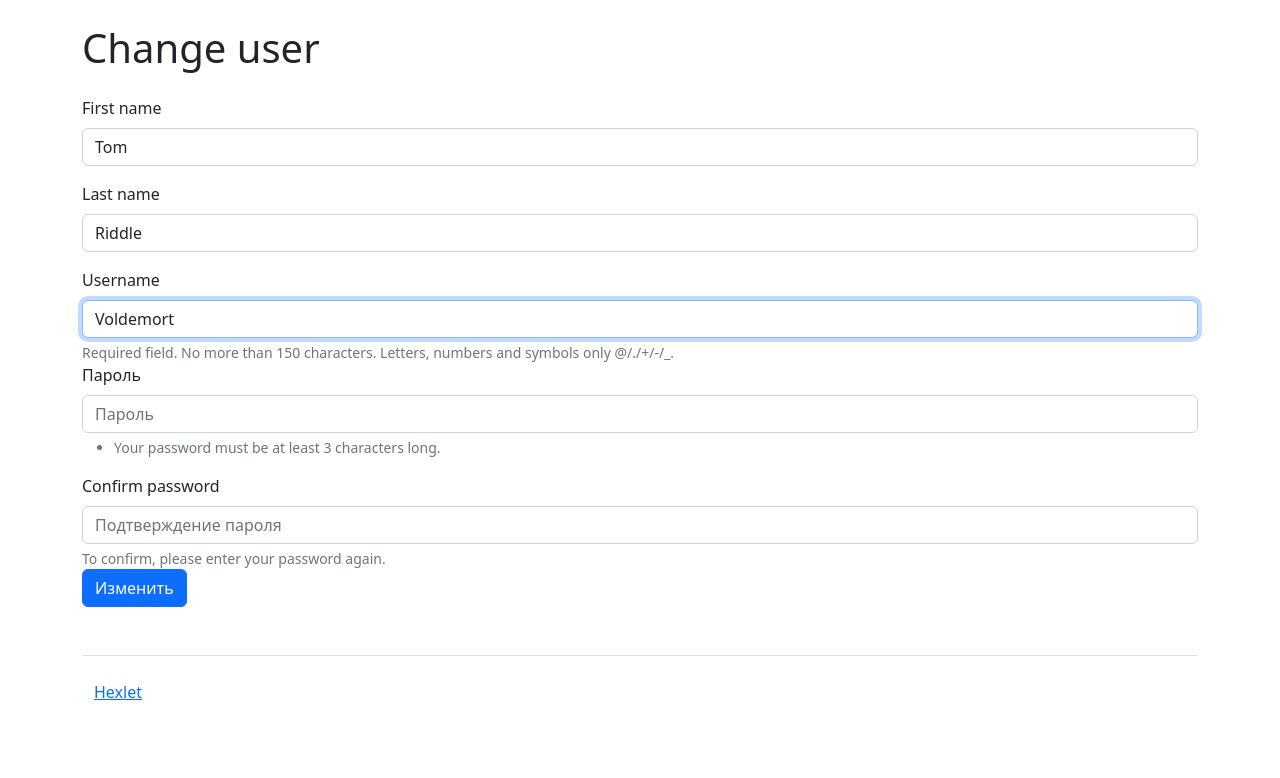
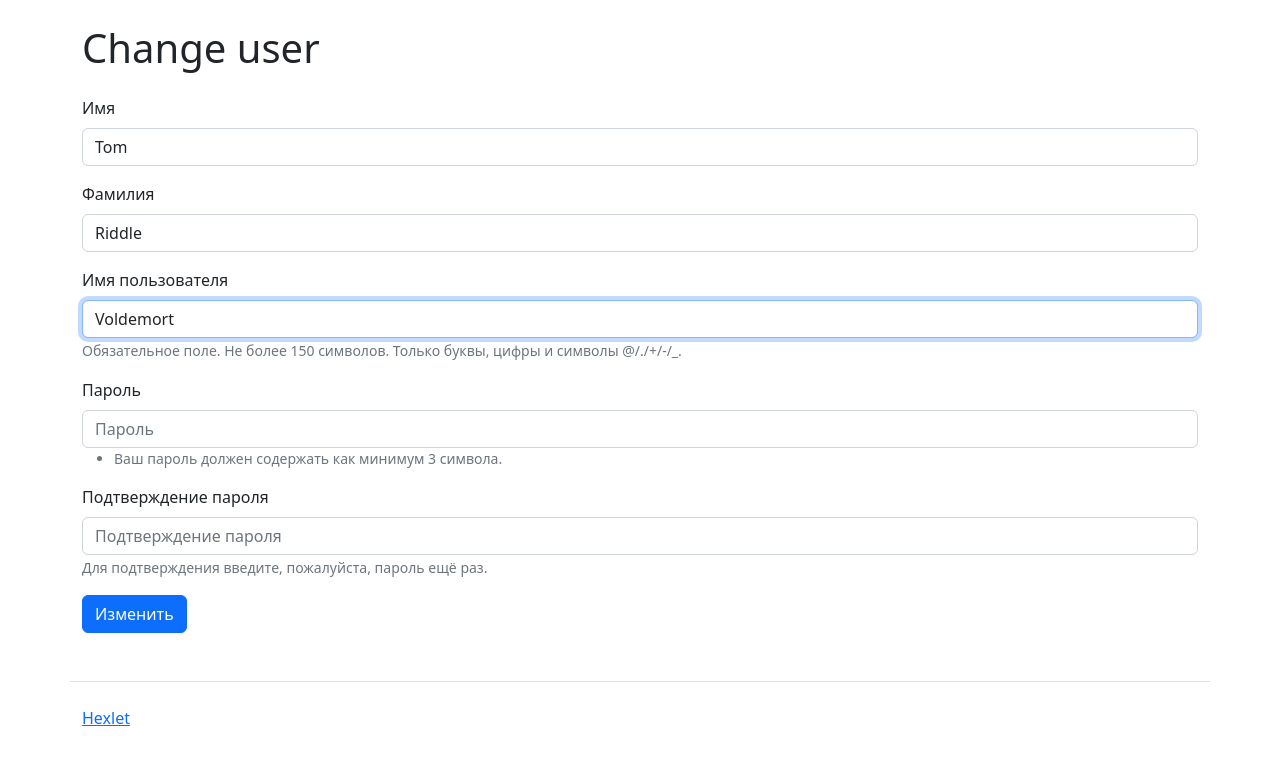
Before and after one commit to alenavino/python-project-52, a Django app: page /users/1/update/ in a window 1280 px wide. Shown: the part 58-836 px from the top of the page. Before the commit the page ends 758 px from the top, so only its background shows below. Run offline with Django 5.2, Linux system fonts and the light colour scheme; a user stored in the database is signed in; data comes from the database, SQL or seed files in the repository; some libraries are stand-ins or nearby versions.

Commit message:
fix mistakes

```diff
--- a/task_manager/fixtures/test_user.json
+++ b/task_manager/fixtures/test_user.json
@@ -7,7 +7,7 @@
         "last_name": "Riddle",
         "username": "Voldemort",
         "password": "AvadaKedavra",
-        "created_at": "2024-01-01 00:00"
+        "date_joined": "2024-01-01 00:00"
       }
     },
     {
@@ -18,7 +18,7 @@
         "last_name": "Lestrange",
         "username": "Bella",
         "password": "AvadaKedavra",
-        "created_at": "2024-01-01 00:00"
+        "date_joined": "2024-01-01 00:00"
       }
     }
   ]
--- a/task_manager/templates/users/create.html
+++ b/task_manager/templates/users/create.html
@@ -11,11 +11,8 @@
 </h1>
 
 <form method="post">
-    <input type="hidden" name="csrfmiddlewaretoken" value="oo218S5HUgW2XJNWs5tJxItlydeEI0CTDAmVtKx8synagnz7GVf9xQheQmYILRHW">
-    <div class="mb-3"><label class="form-label" for="id_first_name">{% trans 'First name' %}</label><input type="text" name="first_name" maxlength="150" class="form-control" placeholder="Имя" required id="id_first_name"></div><div class="mb-3"><label class="form-label" for="id_last_name">{% trans 'Last name' %}</label><input type="text" name="last_name" maxlength="150" class="form-control" placeholder="Фамилия" required id="id_last_name"></div><div class="mb-3"><label class="form-label" for="id_username">{% trans 'Username' %}</label><input type="text" name="username" maxlength="150" autofocus class="form-control" placeholder="Имя пользователя" required aria-describedby="id_username_helptext" id="id_username"><div class="form-text">{% trans 'Required field. No more than 150 characters. Letters, numbers and symbols only' %} @/./+/-/_.</div>
-    <div class="mb-3"><label class="form-label" for="id_password1">{% trans 'Password' %}</label><input type="password" name="password1" autocomplete="new-password" class="form-control" placeholder="Пароль" required aria-describedby="id_password1_helptext" id="id_password1"><div class="form-text"><ul><li>{% trans 'Your password must be at least 3 characters long.' %}</li></ul></div>
-    <div class="mb-3"><label class="form-label" for="id_password2">{% trans 'Confirm password' %}</label><input type="password" name="password2" autocomplete="new-password" class="form-control" placeholder="Подтверждение пароля" required aria-describedby="id_password2_helptext" id="id_password2"><div class="form-text">{% trans 'To confirm, please enter your password again.' %}</div>
     {% csrf_token %}
+    {% bootstrap_form form %}
     <input class="btn btn-primary" type="submit" value="Зарегистрировать">
 </form>
 
--- a/task_manager/templates/users/delete.html
+++ b/task_manager/templates/users/delete.html
@@ -13,7 +13,6 @@
 
 <p>{% trans 'Are you sure you want to delete the' %} {{ user.first_name }} {{ user.last_name }}?</p>
 <form method="post">
-  <input type="hidden" name="csrfmiddlewaretoken" value="8j9MS3kbW5Znilzb48Iv5wQVmT7vYzEOjl5M0pXFfOJoYjKcUOooYN2onJwnYaQx">
   {% csrf_token %}
   <input class="btn btn-danger" type="submit" value="{% trans 'Yes, delete' %}">
 </form>
--- a/task_manager/templates/users/index.html
+++ b/task_manager/templates/users/index.html
@@ -2,9 +2,6 @@
 
 {% load django_bootstrap5 %}
 {% load i18n %}
-
-{% bootstrap_css %}
-{% bootstrap_javascript %}
 
 {% block container %}
 <h1 class="my-4">
@@ -28,7 +25,7 @@
           <td>{{ user.id }}</td>
           <td>{{ user.username }}</td>
           <td>{{ user.first_name }} {{ user.last_name }}</td>
-          <td>{{ user.created_at }}</td>
+          <td>{{ user.date_joined }}</td>
           <td>
             <a href="/users/{{ user.id }}/update/">Изменить</a>
             <br>
--- a/task_manager/templates/users/update.html
+++ b/task_manager/templates/users/update.html
@@ -11,12 +11,9 @@
 {% trans 'Change user' %}
 </h1>
 
-<form method="post">
-    <input type="hidden" name="csrfmiddlewaretoken" value="HwHGJ1BDhvXwDfYDvTYw0dkk2W7FUhcASyDGRne7AeHxjd9ElzEpTuwN3MwxUSoj">
-    <div class="mb-3"><label class="form-label" for="id_first_name">{% trans 'First name' %}</label><input type="text" name="first_name" value="{{ user.first_name}}" maxlength="150" class="form-control" placeholder="Имя" required id="id_first_name"></div><div class="mb-3"><label class="form-label" for="id_last_name">{% trans 'Last name' %}</label><input type="text" name="last_name" value="{{ user.last_name }}" maxlength="150" class="form-control" placeholder="Фамилия" required id="id_last_name"></div><div class="mb-3"><label class="form-label" for="id_username">{% trans 'Username' %}</label><input type="text" name="username" value="{{ user.username }}" maxlength="150" autofocus class="form-control" placeholder="Имя пользователя" required aria-describedby="id_username_helptext" id="id_username"><div class="form-text">{% trans 'Required field. No more than 150 characters. Letters, numbers and symbols only' %} @/./+/-/_.</div>
-    <div class="mb-3"><label class="form-label" for="id_password1">{% trans 'Password' %}</label><input type="password" name="password1" autocomplete="new-password" class="form-control" placeholder="Пароль" required aria-describedby="id_password1_helptext" id="id_password1"><div class="form-text"><ul><li>{% trans 'Your password must be at least 3 characters long.' %}</li></ul></div>
-    <div class="mb-3"><label class="form-label" for="id_password2">{% trans 'Confirm password' %}</label><input type="password" name="password2" autocomplete="new-password" class="form-control" placeholder="Подтверждение пароля" required aria-describedby="id_password2_helptext" id="id_password2"><div class="form-text">{% trans 'To confirm, please enter your password again.' %}</div>
+<form method="post" class="form">
     {% csrf_token %}
+    {% bootstrap_form form %}
     <input class="btn btn-primary" type="submit" value="Изменить">
 </form>
 {% endblock %}
--- a/task_manager/users/forms.py
+++ b/task_manager/users/forms.py
@@ -1,18 +1,28 @@
-from django.contrib.auth.forms import UserCreationForm, UserChangeForm
+from django.contrib.auth.forms import UserCreationForm
 from .models import User
+from django import forms
+from django.utils.translation import gettext_lazy as _
 
 
 class UserForm(UserCreationForm):
-    class Meta:
+    class Meta(UserCreationForm.Meta):
         model = User
         fields = [
-            'username', 'first_name', 'last_name', 'password1', 'password2'
+            'first_name', 'last_name', 'username', 'password1', 'password2'
             ]
 
 
-class UserUpdateForm(UserChangeForm):
-    class Meta:
+class UserUpdateForm(UserForm):
+    class Meta(UserCreationForm.Meta):
         model = User
         fields = [
-            'username', 'first_name', 'last_name'
+            'first_name', 'last_name', 'username', 'password1', 'password2'
             ]
+
+    def clean_username(self):
+        username = self.cleaned_data['username']
+        if User.objects.exclude(
+            pk=self.instance.pk
+        ).filter(username=username).exists():
+            raise forms.ValidationError(_('Username already exists.'))
+        return username
--- a/task_manager/users/models.py
+++ b/task_manager/users/models.py
@@ -1,6 +1,5 @@
 from django.contrib.auth.models import AbstractUser
-from django.db import models
 
 
 class User(AbstractUser):
-    created_at = models.DateTimeField(auto_now_add=True)
+    pass
```
Also changed, not shown: task_manager/users/tests/test_forms.py (+23 -23 lines), locale/ru/LC_MESSAGES/django.po, task_manager/users/migrations/0002_remove_user_created_at.py (added), 1 other file.
